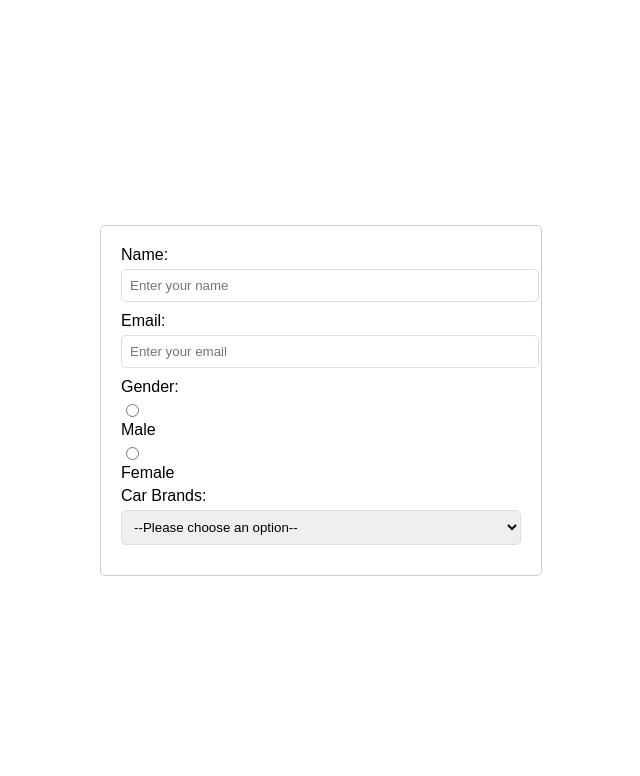
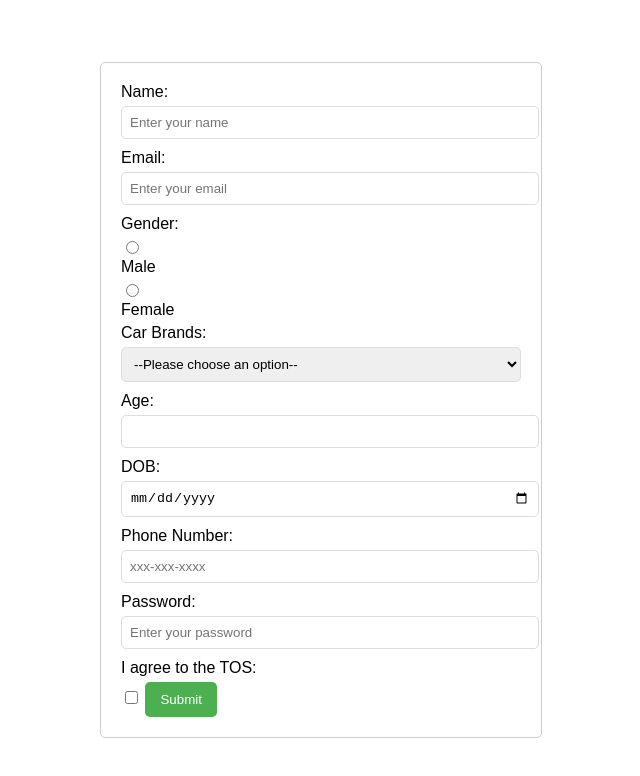
Before and after one commit to acciojob/signup-form-car-AyushChaursiaya, a website: page main.html in a window 1280 px wide. Shown: the whole page, without its empty margins (319-959 px from the left). Drawn offline with Linux system fonts and the light colour scheme.

Commit message:
created a submission

```diff
--- a/main.html
+++ b/main.html
@@ -77,4 +77,28 @@
         <label for="cars">Car Brands:</label>
         <select id="cars" name="cars" required>
             <option value="" disabled selected>--Please choose an option--</option>
-            <option value="audi">Audi
+            <option value="audi">Audi</option>
+            <option value="bmw">BMW</option>
+            <option value="mercedes">Mercedes</option>
+            <option value="toyota">Toyota</option>
+        </select>
+
+        <label for="age">Age:</label>
+        <input type="number" id="age" name="age" required>
+
+        <label for="dob">DOB:</label>
+        <input type="date" id="dob" name="dob" required>
+
+        <label for="tel">Phone Number:</label>
+        <input type="tel" id="tel" name="tel" pattern="[0-9]{3}-[0-9]{3}-[0-9]{4}" placeholder="xxx-xxx-xxxx">
+
+        <label for="password">Password:</label>
+        <input type="password" id="password" name="password" placeholder="Enter your password" required>
+
+        <label for="tos">I agree to the TOS:</label>
+        <input type="checkbox" id="tos" name="tos" required>
+
+        <input type="submit" value="Submit">
+    </form>
+</body>
+</html>
```
